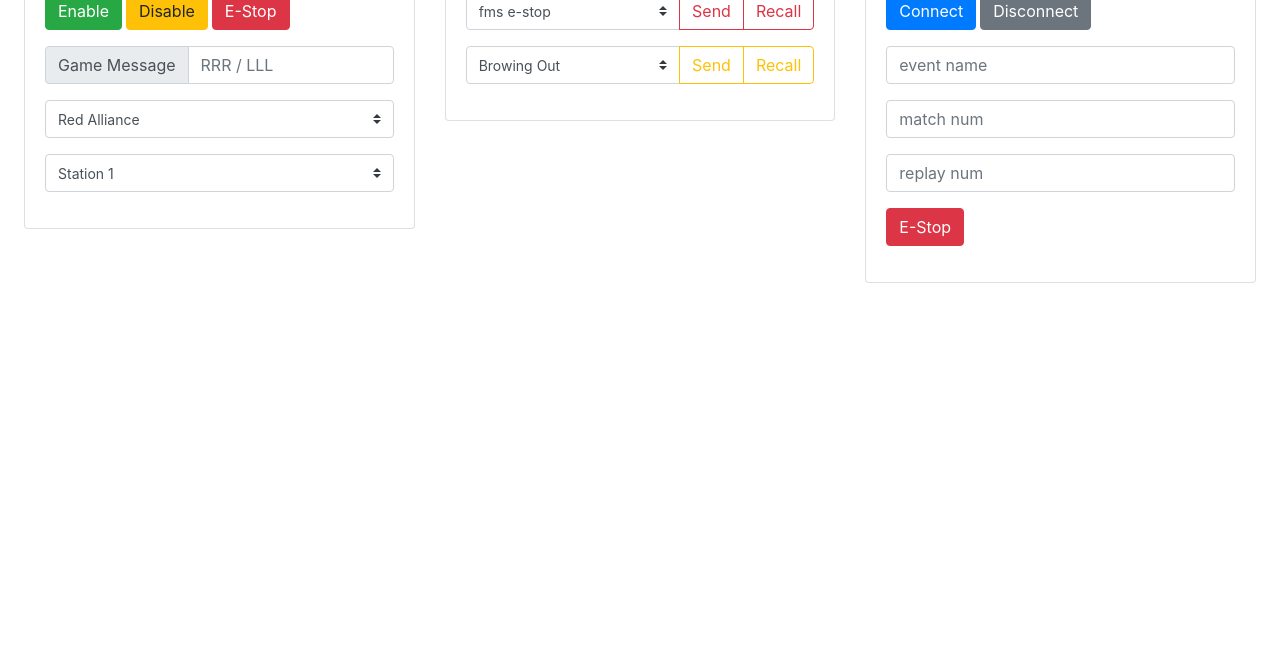
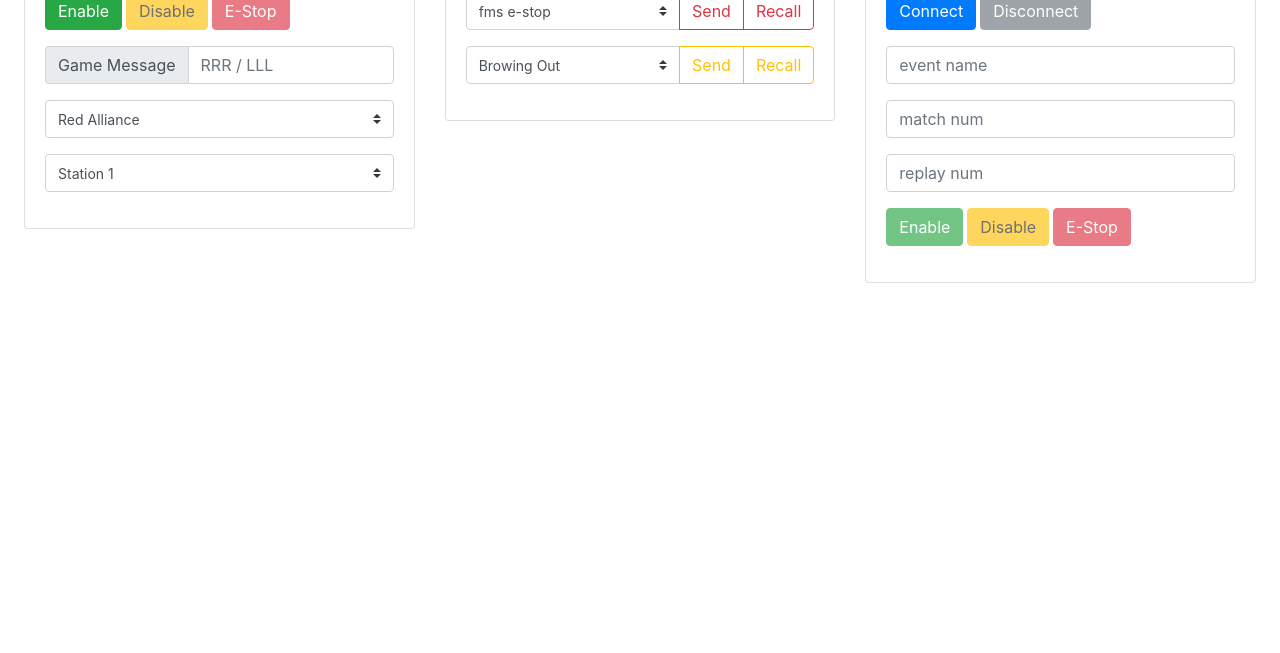
Before and after one commit to daredevils2512/Daredevil-Dashboard, a website: page web/debug robot.html in a window 1280 px wide. Shown: the part 147-800 px from the top of the page. Drawn offline with Linux system fonts and the light colour scheme; no server answers.

Commit message:
default states on robot dbg

```diff
--- a/web/debug robot.html
+++ b/web/debug robot.html
@@ -44,7 +44,7 @@
                                 <div class="card-body">
                                     <center><h2>Virtual DriverStation</h2></center>
                                     <div class="mb-3">
-                                        <a class="btn btn-success" href="#" role="button">Enable</a> <a class="btn btn-warning" href="#" role="button">Disable</a> <a class="btn btn-danger" href="#" role="button">E-Stop</a>
+                                        <a class="btn btn-success" href="#" role="button">Enable</a> <a class="btn btn-warning disabled" href="#" role="button">Disable</a> <a class="btn btn-danger disabled" href="#" role="button">E-Stop</a>
                                     </div>
                                     <div class="input-group mb-3">
                                       <div class="input-group-prepend">
@@ -108,7 +108,7 @@
                                 <div class="card-body">
                                     <center><h2>Virtual FMS</h2></center>
                                     <div class="mb-3">
-                                        <a class="btn btn-primary" href="#" role="button">Connect</a> <a class="btn btn-secondary" href="#" role="button">Disconnect</a>
+                                        <a class="btn btn-primary" href="#" role="button">Connect</a> <a class="btn btn-secondary disabled" href="#" role="button">Disconnect</a>
                                     </div>
                                     <div class="mb-3">
                                         <input type="text" class="form-control" placeholder="event name">
@@ -120,7 +120,7 @@
                                         <input type="number" class="form-control" placeholder="replay num">
                                     </div>
                                     <div class="mb-3">
-                                        <a class="btn btn-danger" href="#" role="button">E-Stop</a>
+                                        <a class="btn btn-success disabled" href="#" role="button">Enable</a> <a class="btn btn-warning disabled" href="#" role="button">Disable</a> <a class="btn btn-danger disabled" href="#" role="button">E-Stop</a>
                                     </div>
                                 </div>
                             </div>
```
